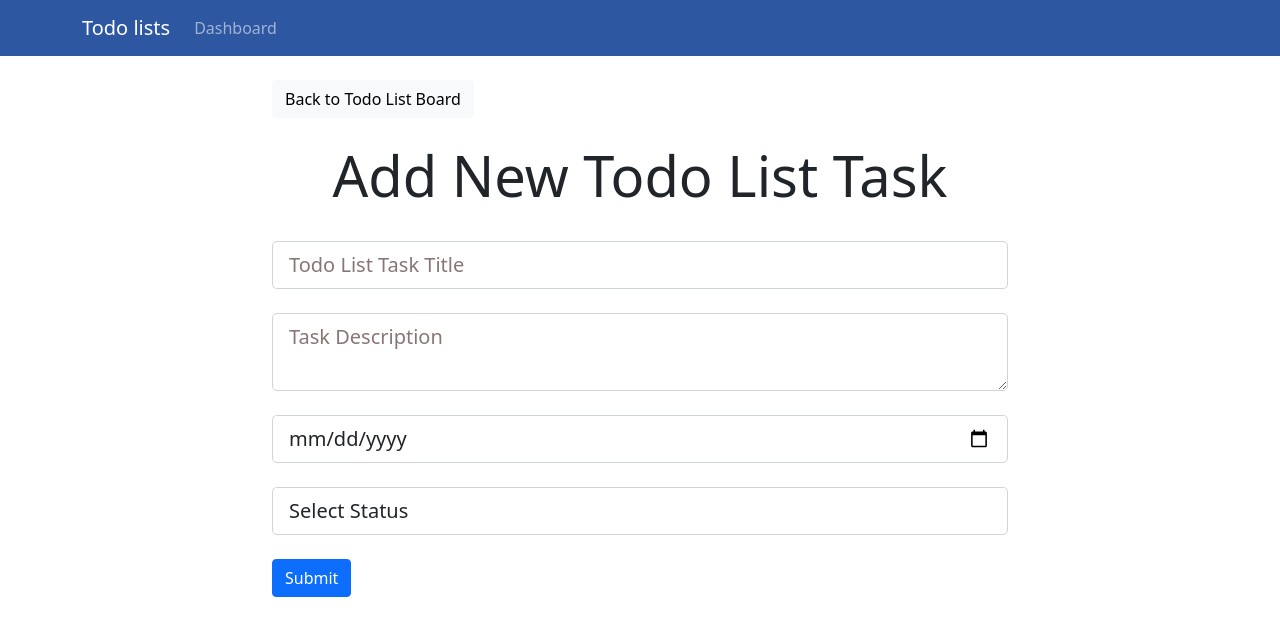
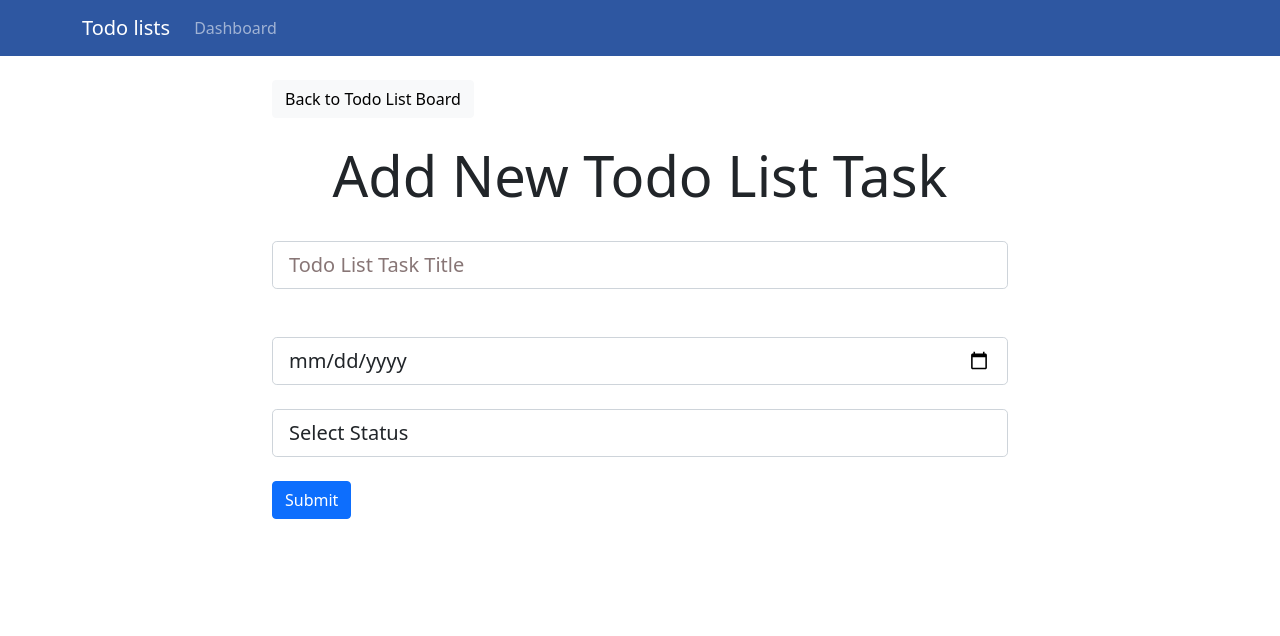
Before and after one commit to elmohriothmane/todo_appication, a React (Create React App) app in the folder Front/todo-app/: page /addTodoListTask/1 in a window 1280 px wide. Shown: the top 636 px of the page. Built offline with nearby package versions, Linux system fonts and the light colour scheme.

Commit message:
Update AddTodoListTask.js

```diff
--- a/Front/todo-app/src/components/TodoListBoard/TodoListTask/AddTodoListTask.js
+++ b/Front/todo-app/src/components/TodoListBoard/TodoListTask/AddTodoListTask.js
@@ -72,9 +72,7 @@ class AddTodoListTask extends Component {
                               />
                         </div>
                         <br></br>
-                        <div className="form-group">
-                            <textarea className="form-control form-control-lg" placeholder="Task Description" name="description"></textarea>
-                        </div>
+
                         <br></br>
                         <div class="form-group">
                             <input type="date" class="form-control form-control-lg" name="date"
```
